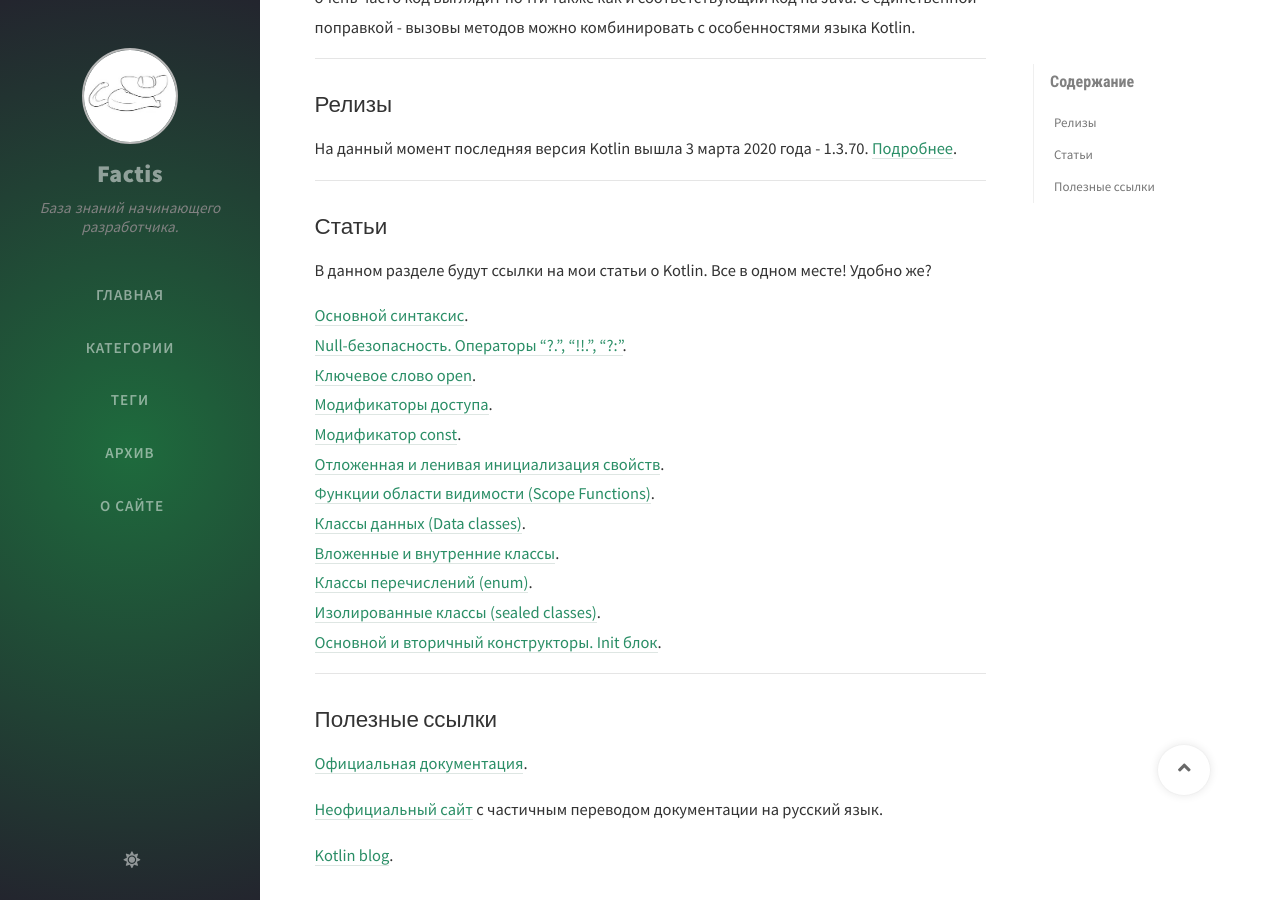
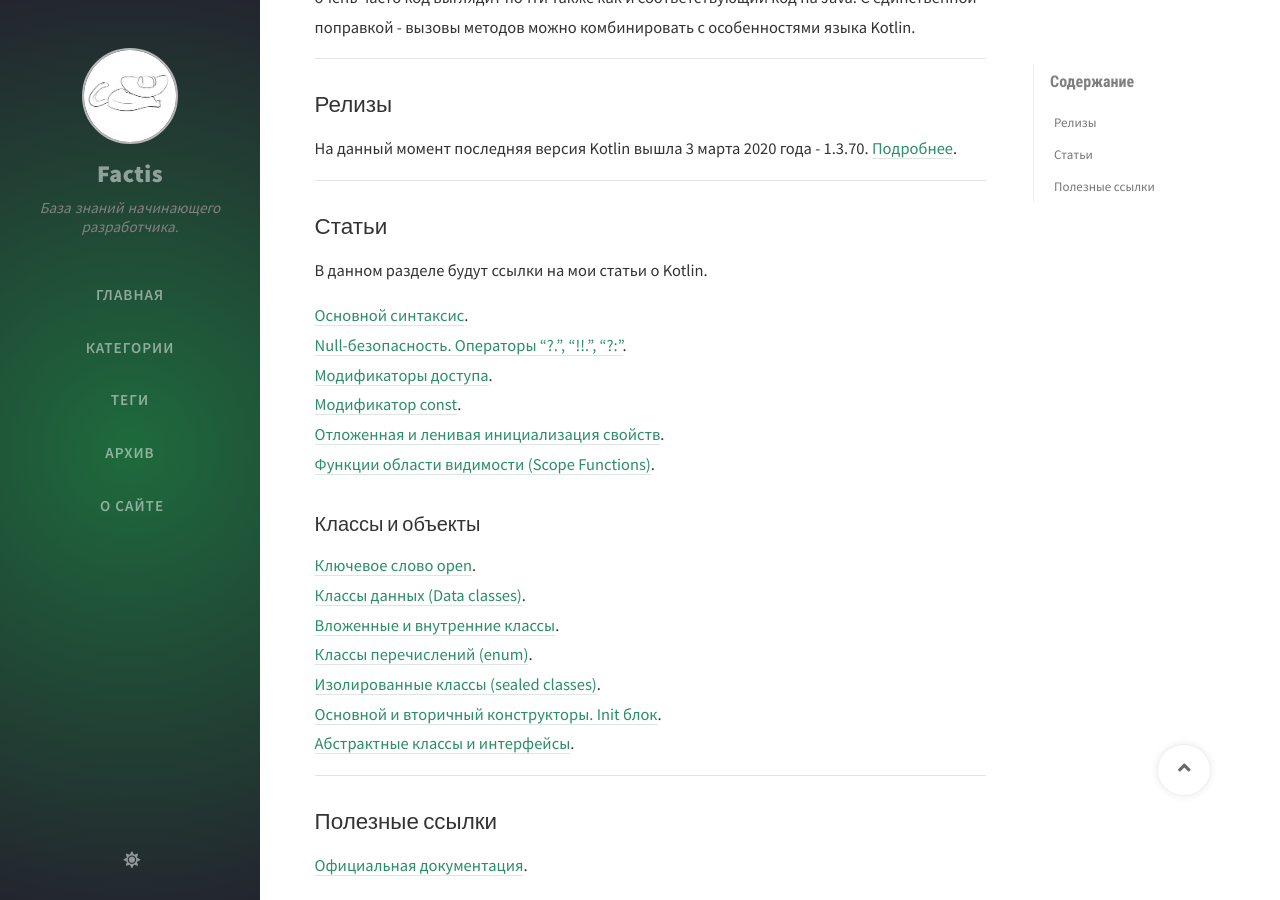
Before and after one commit to Bimlibik/bimlibik.github.io, a Jekyll site: the page built from _posts/2020-06-02-kotlin-overview.md, in a window 1280 px wide and 900 px high, scrolled down 784 px. Built offline with Jekyll 4.4.1, drawn with Linux system fonts in a browser that asks for light colours; nearby versions of some CDN libraries; comment, search, counter and statistics services are not loaded.

Commit message:
Update: добавила ссылку на статью про абстрактные классы и интерфейсы. Группировка.

```diff
--- a/_posts/2020-06-02-kotlin-overview.md
+++ b/_posts/2020-06-02-kotlin-overview.md
@@ -45,20 +45,25 @@ Studio, можно использовать при разработке на Kot
 
 ## Статьи
 
-В данном разделе будут ссылки на мои статьи о Kotlin. Все в одном месте! Удобно же?
+В данном разделе будут ссылки на мои статьи о Kotlin.
 
 [Основной синтаксис](https://bimlibik.github.io/posts/kotlin-basic-syntax/). <br>
 [Null-безопасность. Операторы "?.", "!!.", "?:"](https://bimlibik.github.io/posts/kotlin-null-safety/). <br>
-[Ключевое слово open](https://bimlibik.github.io/posts/kotlin-open-keyword/). <br>
 [Модификаторы доступа](https://bimlibik.github.io/posts/kotlin-visibility-modifiers/). <br>
 [Модификатор const](https://bimlibik.github.io/posts/kotlin-const-modifier/). <br>
 [Отложенная и ленивая инициализация свойств](https://bimlibik.github.io/posts/kotlin-lateinit-and-lazy/). <br>
 [Функции области видимости (Scope Functions)](https://bimlibik.github.io/posts/kotlin-scope-functions/). <br>
+
+
+### Классы и объекты
+
+[Ключевое слово open](https://bimlibik.github.io/posts/kotlin-open-keyword/). <br>
 [Классы данных (Data classes)](https://bimlibik.github.io/posts/kotlin-data-classes/). <br>
 [Вложенные и внутренние классы](https://bimlibik.github.io/posts/kotlin-nested-and-inner-clesses/). <br>
 [Классы перечислений (enum)](https://bimlibik.github.io/posts/kotlin-enum-classes/). <br>
 [Изолированные классы (sealed classes)](https://bimlibik.github.io/posts/kotlin-sealed-classes/). <br>
 [Основной и вторичный конструкторы. Init блок](https://bimlibik.github.io/posts/kotlin-constructors-and-init-block/). <br>
+[Абстрактные классы и интерфейсы](https://bimlibik.github.io/posts/kotlin-abstract-classes-and-interfaces/). <br>
 
 ***
 
```
